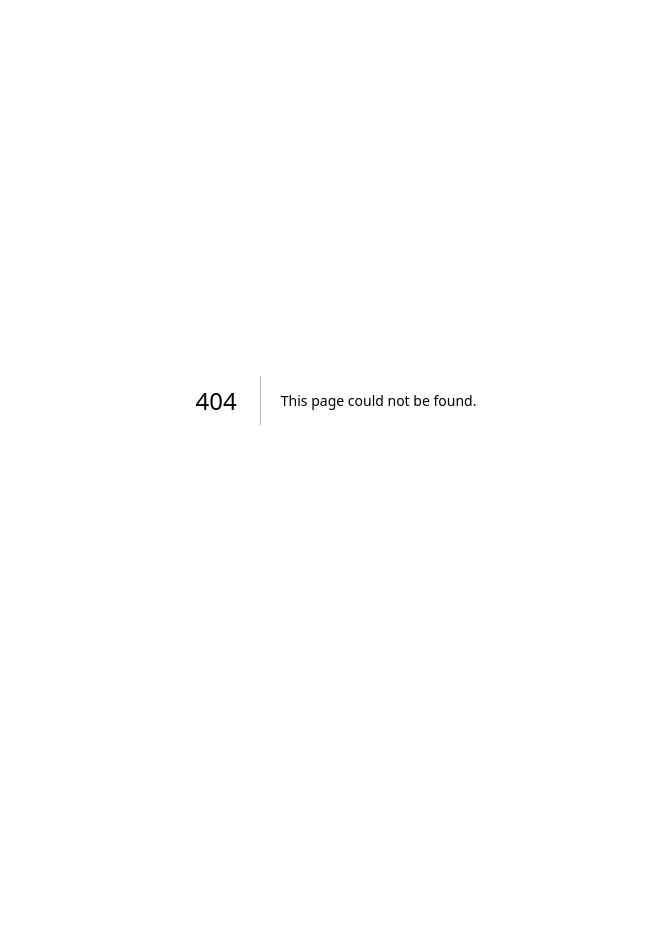
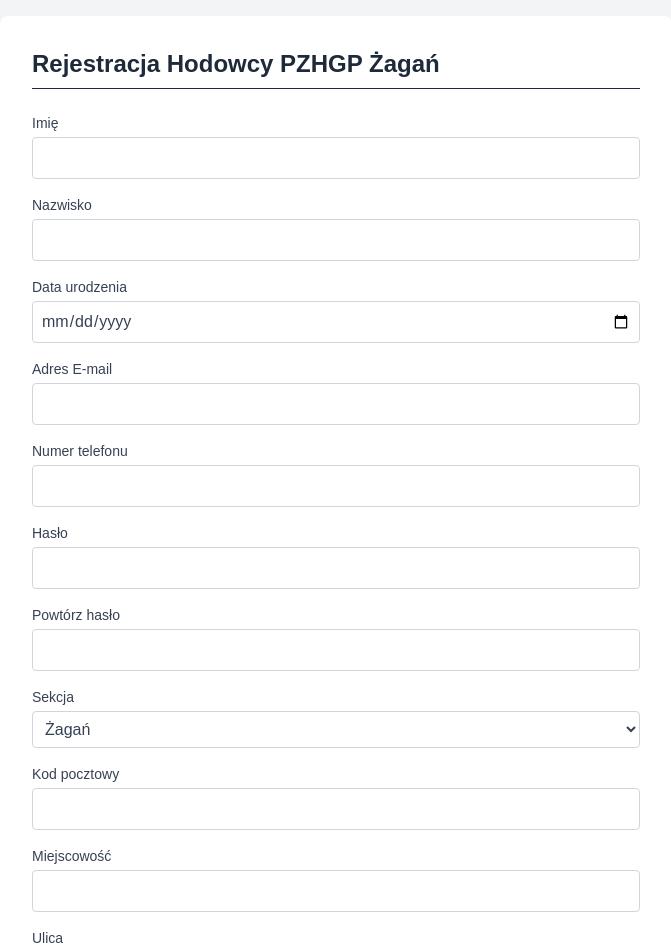
Before and after one commit to Karolkzsp5/pzhgp-zagan, a Next.js app in the folder frontend/: page /register in a window 1280 px wide. Before the commit this address had no page. Shown: the top 950 px of the page, without its empty margins (304-975 px from the left). Before the commit the page ends 800 px from the top, so only its background shows below. Built offline with nearby package versions, Linux system fonts and the light colour scheme.

Commit message:
Registration UI

```diff
--- /dev/null
+++ b/frontend/src/app/register/page.tsx
@@ -0,0 +1,191 @@
+"use client";
+
+import { useState, ChangeEvent, FormEvent } from 'react';
+
+interface RegistrationFormData {
+    name: string;
+    surname: string;
+    dateOfBirth: string;
+    postalCode: string;
+    city: string;
+    street: string;
+    houseNumber: string;
+    sectionId: number;
+    email: string;
+    phoneNumber: string;
+    password: string;
+    confirmPassword?: string;
+    [key: string]: string | number | undefined;
+}
+
+interface MessageState {
+    text: string;
+    type: 'success' | 'error' | 'info' | '';
+}
+
+export default function RegisterPage() {
+
+    const [formData, setFormData] = useState<RegistrationFormData>({
+        name: '',
+        surname: '',
+        dateOfBirth: '',
+        email: '',
+        phoneNumber: '',
+        password: '',
+        confirmPassword: '',
+        sectionId: 1, // Domyślnie Żagań
+        postalCode: '',
+        city: '',
+        street: '',
+        houseNumber: ''
+    });
+
+    const [message, setMessage] = useState<MessageState>({ text: '', type: '' });
+
+    const handleChange = (e: ChangeEvent<HTMLInputElement | HTMLSelectElement>) => {
+        const { name, value } = e.target;
+        setFormData((prev) => ({
+            ...prev,
+            [name]: name === 'sectionId' ? parseInt(value) || 1 : value
+        }));
+    };
+
+    const handleSubmit = async (e: FormEvent<HTMLFormElement>) => {
+        e.preventDefault();
+
+        if (formData.password !== formData.confirmPassword) {
+            setMessage({ text: 'Podane hasła nie są identyczne!', type: 'error' });
+            return;
+        }
+
+        setMessage({ text: 'Wysyłanie...', type: 'info' });
+
+        try {
+            const { confirmPassword, ...dataToSend } = formData;
+
+            const response = await fetch('http://localhost:8080/api/auth/register', {
+                method: 'POST',
+                headers: {
+                    'Content-Type': 'application/json',
+                },
+                body: JSON.stringify(dataToSend),
+            });
+
+            const data = await response.text();
+
+            if (response.status === 201) {
+                setMessage({ text: data, type: 'success' });
+            } else {
+                setMessage({ text: data, type: 'error' });
+            }
+        } catch (error) {
+            setMessage({ text: 'Błąd połączenia z serwerem. Upewnij się, że backend jest uruchomiony.', type: 'error' });
+        }
+    };
+
+    return (
+        <div className="min-h-screen flex items-center justify-center bg-gray-100 p-4">
+            <div className="bg-white p-8 rounded-lg shadow-md w-full max-w-2xl">
+                <h1 className="text-2xl font-bold mb-6 text-gray-800 border-b pb-2">Rejestracja Hodowcy PZHGP Żagań</h1>
+
+                <form onSubmit={handleSubmit} className="space-y-4">
+                    <div className="grid grid-cols-1 gap-4">
+
+                        <div>
+                            <label className="block text-sm font-medium text-gray-700">Imię</label>
+                            <input type="text" name="name" value={formData.name} onChange={handleChange} required
+                                   className="mt-1 block w-full p-2 border text-gray-700 border-gray-300 rounded focus:ring-blue-500 focus:border-blue-500" />
+                        </div>
+
+                        <div>
+                            <label className="block text-sm font-medium text-gray-700">Nazwisko</label>
+                            <input type="text" name="surname" value={formData.surname} onChange={handleChange} required
+                                   className="mt-1 block w-full p-2 border text-gray-700 border-gray-300 rounded focus:ring-blue-500 focus:border-blue-500" />
+                        </div>
+
+                        <div>
+                            <label className="block text-sm font-medium text-gray-700">Data urodzenia</label>
+                            <input type="date" name="dateOfBirth" value={formData.dateOfBirth} onChange={handleChange} required
+                                   className="mt-1 block w-full p-2 border text-gray-700 border-gray-300 rounded focus:ring-blue-500 focus:border-blue-500" />
+                        </div>
+
+                        <div>
+                            <label className="block text-sm font-medium text-gray-700">Adres E-mail</label>
+                            <input type="email" name="email" value={formData.email} onChange={handleChange} required
+                                   className="mt-1 block w-full p-2 border text-gray-700 border-gray-300 rounded focus:ring-blue-500 focus:border-blue-500" />
+                        </div>
+
+                        <div>
+                            <label className="block text-sm font-medium text-gray-700">Numer telefonu</label>
+                            <input type="text" name="phoneNumber" value={formData.phoneNumber} onChange={handleChange} required
+                                   className="mt-1 block w-full p-2 border text-gray-700 border-gray-300 rounded focus:ring-blue-500 focus:border-blue-500" />
+                        </div>
+
+                        <div>
+                            <label className="block text-sm font-medium text-gray-700">Hasło</label>
+                            <input type="password" name="password" value={formData.password} onChange={handleChange} required
+                                   className="mt-1 block w-full p-2 border text-gray-700 border-gray-300 rounded focus:ring-blue-500 focus:border-blue-500" />
+                        </div>
+
+                        <div>
+                            <label className="block text-sm font-medium text-gray-700">Powtórz hasło</label>
+                            <input type="password" name="confirmPassword" value={formData.confirmPassword} onChange={handleChange} required
+                                   className="mt-1 block w-full p-2 border text-gray-700 border-gray-300 rounded focus:ring-blue-500 focus:border-blue-500" />
+                        </div>
+
+                        <div>
+                            <label className="block text-sm font-medium text-gray-700">Sekcja</label>
+                            <select name="sectionId" value={formData.sectionId} onChange={handleChange} required
+                                    className="mt-1 block w-full p-2 border text-gray-700 border-gray-300 rounded focus:ring-blue-500 focus:border-blue-500 bg-white">
+                                <option value={1}>Żagań</option>
+                                <option value={2}>Wymiarki</option>
+                                <option value={3}>Chotków</option>
+                                <option value={4}>Kożuchów</option>
+                            </select>
+                        </div>
+
+                        <div>
+                            <label className="block text-sm font-medium text-gray-700">Kod pocztowy</label>
+                            <input type="text" name="postalCode" value={formData.postalCode} onChange={handleChange} required
+                                   className="mt-1 block w-full p-2 border text-gray-700 border-gray-300 rounded focus:ring-blue-500 focus:border-blue-500" />
+                        </div>
+
+                        <div>
+                            <label className="block text-sm font-medium text-gray-700">Miejscowość</label>
+                            <input type="text" name="city" value={formData.city} onChange={handleChange} required
+                                   className="mt-1 block w-full p-2 border text-gray-700 border-gray-300 rounded focus:ring-blue-500 focus:border-blue-500" />
+                        </div>
+
+                        <div>
+                            <label className="block text-sm font-medium text-gray-700">Ulica</label>
+                            <input type="text" name="street" value={formData.street} onChange={handleChange} required
+                                   className="mt-1 block w-full p-2 border text-gray-700 border-gray-300 rounded focus:ring-blue-500 focus:border-blue-500" />
+                        </div>
+
+                        <div>
+                            <label className="block text-sm font-medium text-gray-700">Numer domu/lokalu</label>
+                            <input type="text" name="houseNumber" value={formData.houseNumber} onChange={handleChange} required
+                                   className="mt-1 block w-full p-2 border text-gray-700 border-gray-300 rounded focus:ring-blue-500 focus:border-blue-500" />
+                        </div>
+
+                    </div>
+
+                    {message.text && (
+                        <div className={`p-4 mb-6 rounded ${
+                            message.type === 'success' ? 'bg-green-100 text-green-700' :
+                                message.type === 'error' ? 'bg-red-100 text-red-700' :
+                                    'bg-blue-100 text-blue-700'
+                        }`}>
+                            {message.text}
+                        </div>
+                    )}
+
+                    <button type="submit"
+                            className="w-full mt-6 bg-blue-600 text-white font-bold py-2 px-4 rounded hover:bg-blue-700 transition duration-200">
+                        Zarejestruj się
+                    </button>
+                </form>
+            </div>
+        </div>
+    );
+}
```
Also changed, not shown: 1 other file (tests, documents, lock files or other folders).
